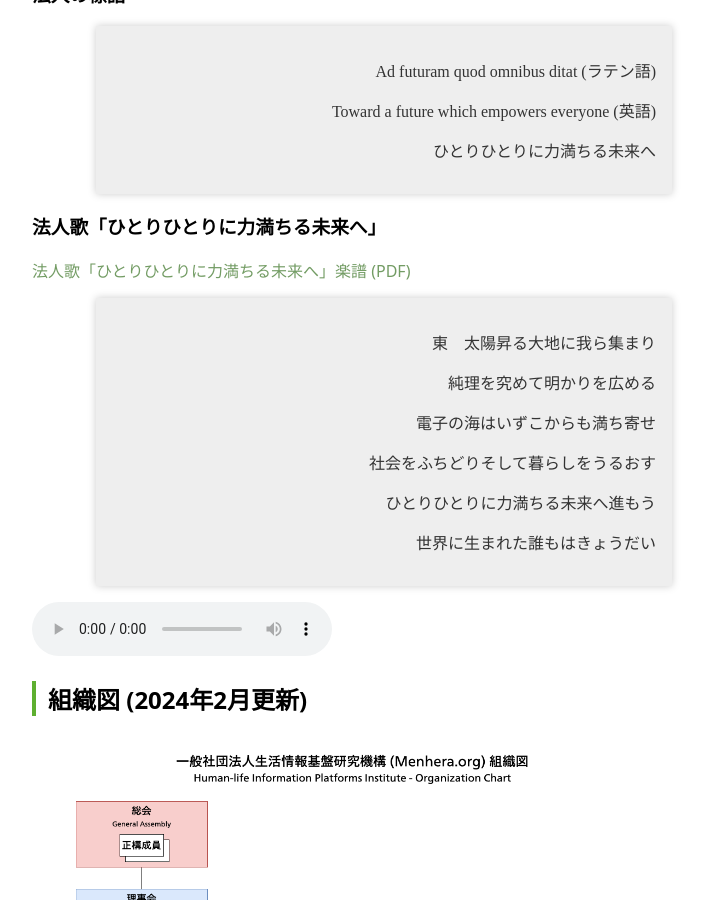
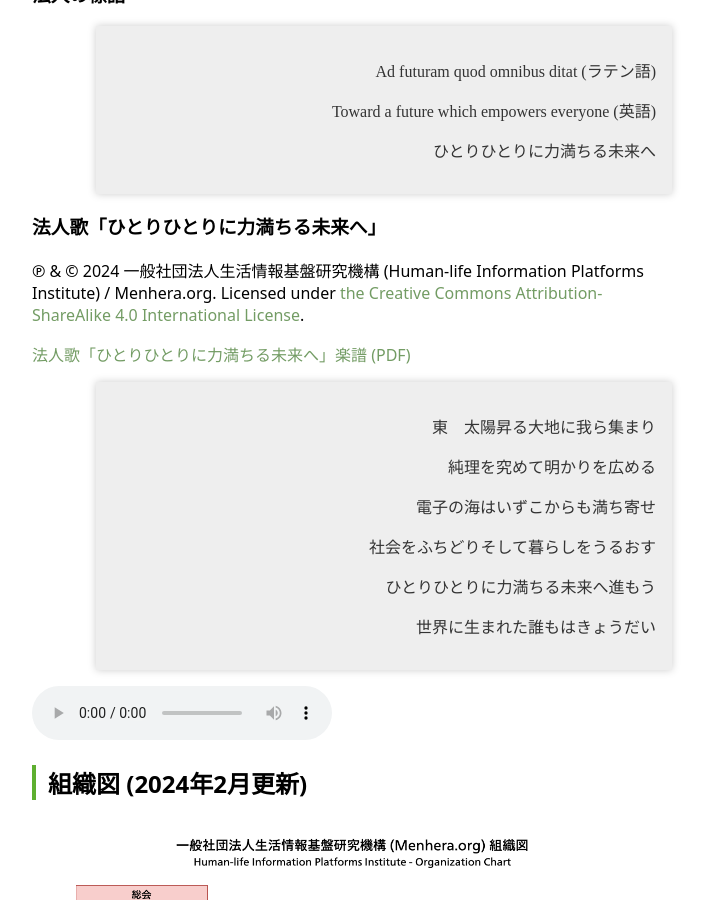
Before and after one commit to menhera-org/menhera.jp, a Jekyll site: the page built from about.html, in a window 1280 px wide and 900 px high, scrolled down 788 px. Shown: the whole window, without its empty margins (288-994 px from the left). Built offline with Jekyll 4.4.1, drawn with Linux system fonts in a browser that asks for light colours.

Commit message:
copyright tag

```diff
--- a/about.html
+++ b/about.html
@@ -26,6 +26,10 @@ description: "一般社団法人生活情報基盤研究機構（Menhera.org）
 <p>ひとりひとりに力満ちる未来へ</p>
 </blockquote>
 <h3>法人歌「ひとりひとりに力満ちる未来へ」</h3>
+<p>
+    ℗ &amp; &copy; 2024 一般社団法人生活情報基盤研究機構 (Human-life Information Platforms Institute) / Menhera.org.
+    Licensed under <a href="https://creativecommons.org/licenses/by-sa/4.0/">the Creative Commons Attribution-ShareAlike 4.0 International License</a>.
+</p>
 <p><a href="/assets/pdf/corporate-song.pdf">法人歌「ひとりひとりに力満ちる未来へ」楽譜 (PDF)</a></p>
 <blockquote>
 <p>東　太陽昇る大地に我ら集まり</p>
```
